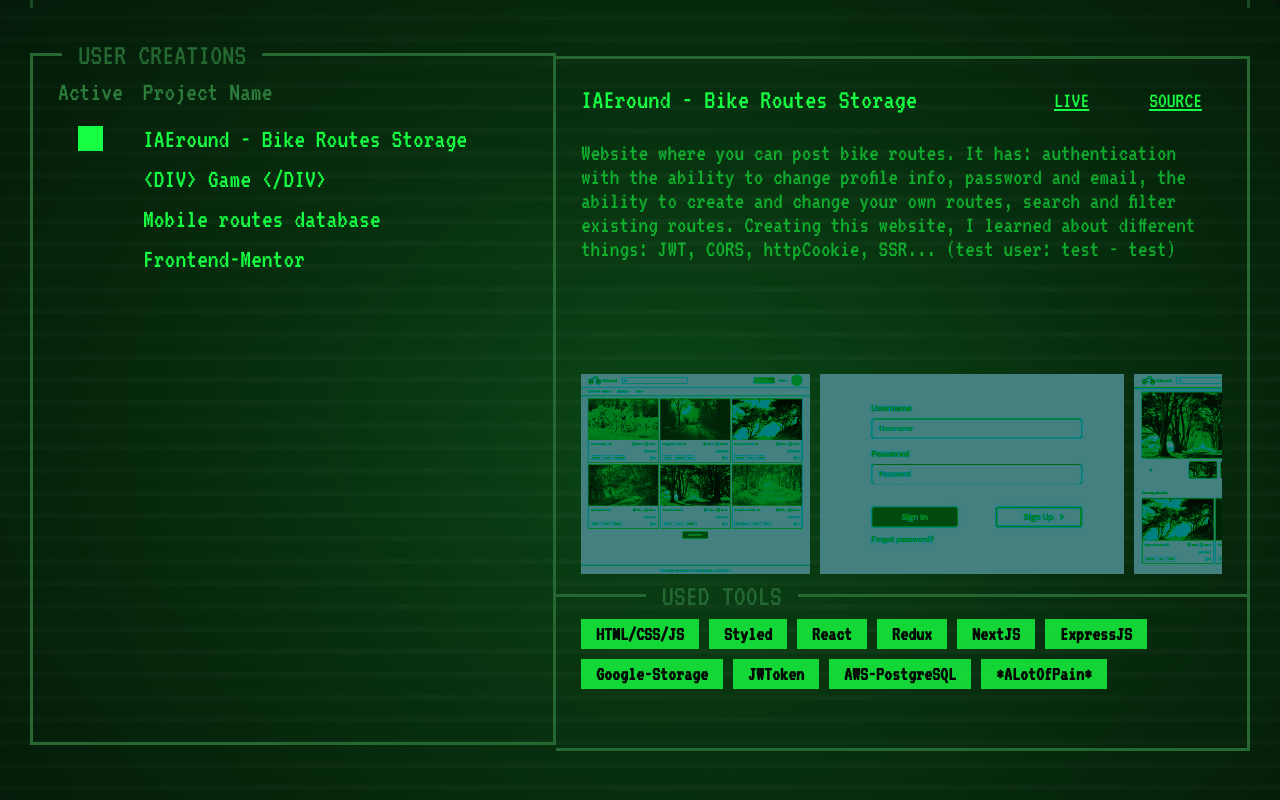
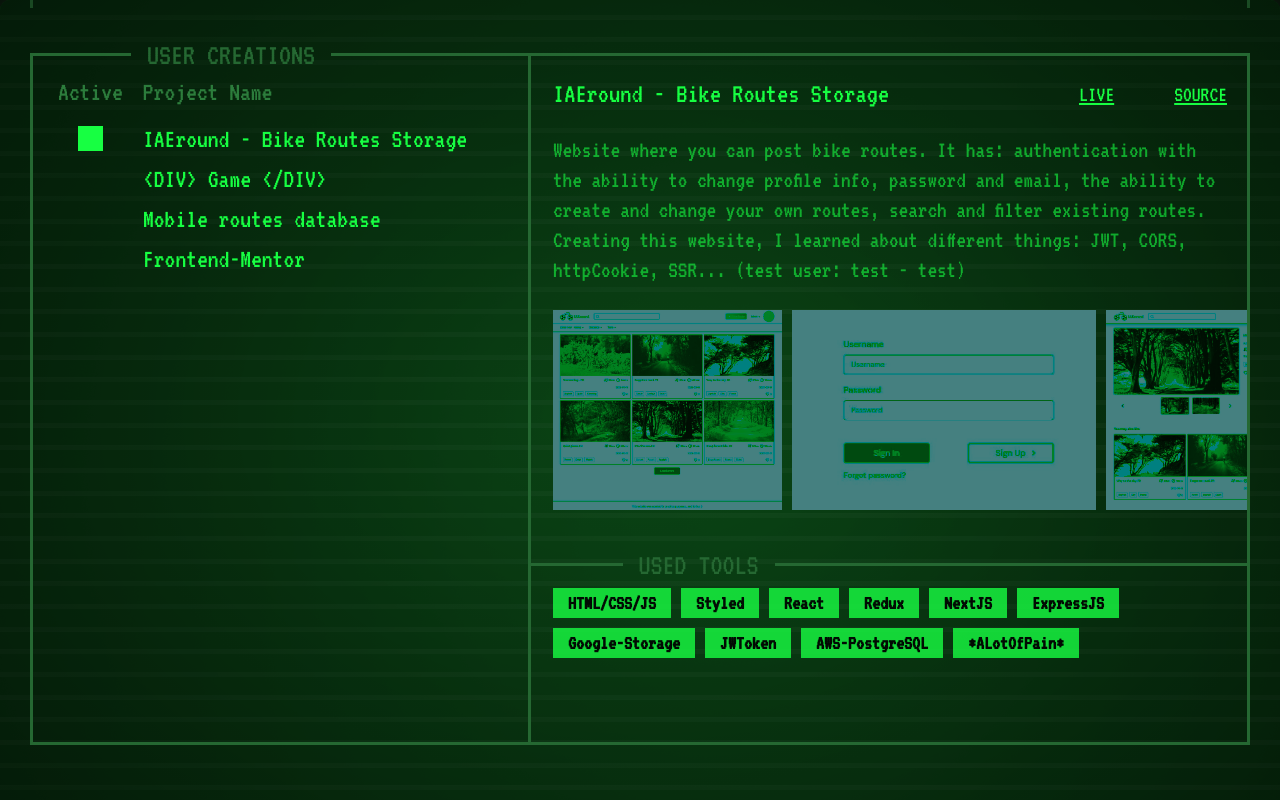
Before and after one commit to FalejevV/portfolio-page, a React (Create React App) app: page / in a window 1280 px wide. Both pictures are taken after a click on the button "WORK". Shown: the top 800 px of the page. Built offline with nearby package versions, Linux system fonts and the light colour scheme.

Commit message:
work page reworked fixes

```diff
--- a/src/components/UIBorderStat/UIBorderStat.styled.tsx
+++ b/src/components/UIBorderStat/UIBorderStat.styled.tsx
@@ -61,11 +61,10 @@ export const UIStatValueText = styled.div<{
     noRight?:boolean,
     noLeft?:boolean,
     textAlign?:string,
+    customPadding?:string,
 }>`
     width:100%;
-    padding:15px 25px;
-    padding-top:25px;
-    padding-bottom:25px;
+    padding:25px;
     color:${({ theme }) => theme.mainColor || "green"};
     font-size:24px;
     position:relative;
@@ -146,7 +145,15 @@ export const UIStatValueText = styled.div<{
     @media(max-width:1000px){
         font-size:20px;
         padding:25px 15px;
+
+        ${({ customPadding }) => customPadding && css`
+        padding: ${customPadding};
+        `}
     }
+
+    ${({ customPadding }) => customPadding && css`
+        padding: ${customPadding};
+    `}
 `
 
 
--- a/src/components/UIBorderStat/UIBorderStat.tsx
+++ b/src/components/UIBorderStat/UIBorderStat.tsx
@@ -16,7 +16,8 @@ function UIBorderStat(props:{
     noLeft?:boolean,
     gCol?:string,
     textAlign?:string,
-    element?:JSX.Element
+    element?:JSX.Element,
+    customPadding?:string
 }){
     return(
         <UIBorderStatContainer gCol={props.gCol} displayToggle={props.displayToggle} doDisplay={props.doDisplay}>
@@ -26,6 +27,7 @@ function UIBorderStat(props:{
                 <UITitleLine />
             </UITitleContainer>
             <UIStatValueText
+                            customPadding={props.customPadding}
                             textAlign={props.textAlign}
                             noLeft={props.noLeft}
                             noRight={props.noRight}
--- a/src/components/WorkAbout/WorkAbout.styled.tsx
+++ b/src/components/WorkAbout/WorkAbout.styled.tsx
@@ -4,14 +4,16 @@ import { PText } from "../../styles/Style.styled";
 export const WorkAboutContainer = styled.div`
     width:100%;
     height:100%;
-    padding:25px;
     display:flex;
     flex-direction: column;
     gap:25px;
+    padding-left:25px;
+    padding-bottom:25px;
 
-    @media(max-width:1000px){
-        padding:20px 15px;
-        padding-bottom:30px;
+    @media(max-width:940px){
+        padding-left:25px;
+        padding-bottom:25px;
+        padding-top:25px;
         gap:20px;
     }
 `
@@ -34,14 +36,16 @@ export const WorkAboutTitleContainer = styled.div`
     align-items: center;
     justify-content: space-between;
 `
-
 export const WorkAboutText = styled(PText)`
     font-size:24px;
+    line-height:30px;
     text-align: left;
     flex:1 auto;
     opacity: 0.6;
     transition: all 0.3s;
     overflow-y:scroll;
+    padding-right:15px;
+    max-height:150px;
     &:hover{
         opacity: 1;
     }
--- a/src/components/WorkAbout/WorkAbout.tsx
+++ b/src/components/WorkAbout/WorkAbout.tsx
@@ -26,7 +26,6 @@ function WorkAbout(props:{
             {props.isSmallScreen && <LineDivider></LineDivider>}
 
             <WorkAboutText>{props.isSmallScreen ? props.data.shortAbout : props.data.about}</WorkAboutText>
-
                 <WorkAboutImageContainer>
                     <WorkAboutImages>
                         {props.data.images.map((image:string) => <WorkAboutImage onClick={() => props.setZoomedImage(image)} key={nanoid()} alt="Project image" src={image} />)}
--- a/src/layout/WorkPage/WorkPage.styled.tsx
+++ b/src/layout/WorkPage/WorkPage.styled.tsx
@@ -4,6 +4,7 @@ export const WorkPageContainer = styled.div`
     width:100%;
     height:100%;
     display: flex;
+    align-items: flex-start;
 `
 
 
@@ -32,24 +33,34 @@ export const WPCreationListGrid = styled.div`
 
 export const WPProjectReviewContainer = styled.div`
     width:100%;
-    height:100%;
     flex:1 auto;
-    border:3px solid ${({ theme }) => theme.dimmColor || "red"};
-    margin-top:-2px;
-    max-height: 695px;
-    border-left:0px;
+    height:490px;
+    position:relative;
+    &:after{
+        content:"";
+        position:absolute;
+        left:0px;
+        top:-25px;
+        width:3px;
+        height:690px;
+        background-color: ${({ theme }) => theme.dimmColor || "red"};
+    }
+
     @media(max-width:940px){
         height:fit-content;
+
+        &:after{
+            display:none;
+        }
     }
+
 `
 
 export const WPProjectReviewMainContainer = styled.div`
-    max-height: 540px;
     height:100%;
     width:100%;
     overflow-x:hidden;
     overflow-y:scroll;
-
     @media(max-width:940px){
         height:fit-content;
         max-height: unset;
@@ -61,13 +72,14 @@ export const TagsContainer = styled.div`
     display: flex;
     width:100%;
     height:100%;
-    max-height: 100px;
+    max-height: 200px;
     flex-wrap: wrap;
     overflow-x:hidden;
     overflow-y: scroll;
 
-    @media(max-width:1000px){
+    @media(max-width:940px){
         padding-top:10px;
+        max-height: 100px;
     }
 `
 
--- a/src/layout/WorkPage/WorkPage.tsx
+++ b/src/layout/WorkPage/WorkPage.tsx
@@ -29,13 +29,15 @@ function WorkPage(props:{
 
             <WorkPageContainer>
                     {!isSmallScreen && <>
-                        <UIBorderStat leftTitleLineWidth="11%" fullCorner title={"USER CREATIONS"} element={
+                        <UIBorderStat customPadding="25px 0px 25px 25px" leftTitleLineWidth="11%" fullCorner title={"USER CREATIONS"} element={
+
+                        <WorkPageContainer>
                             <WPCreationListGrid>
                                 <PText dimm textAlign="left">Active</PText>
                                 <PText dimm textAlign="left">Project Name</PText>
                                 {projects.map((project,index:number) => <WorkRow key={nanoid()} onClick={() => setCurrentProject(index)} name={project.name} toggle={currentProject===index} />)}
                             </WPCreationListGrid>
-                        }/>
+
 
                             <WPProjectReviewContainer>
                                 <WPProjectReviewMainContainer>
@@ -48,7 +50,9 @@ function WorkPage(props:{
                                     </TagsContainer>
                                 }/>
                             </WPProjectReviewContainer>
+                        </WorkPageContainer>
 
+                        }/>
                     </>
                     }
 
--- a/src/projects.tsx
+++ b/src/projects.tsx
@@ -46,7 +46,7 @@ const projects:IProject[]= [
     },
     {
         name:"Frontend-Mentor",
-        about:"My exercises from the FrontendMentor website",
+        about:"My first practical tasks in creating various elements of web pages from the Frontend Mentor website",
         shortAbout:`My exercises from the FrontendMentor website`,
         images:[
             "/img/projects/fmentor1.png",
```
Lines whose indentation alone changed are shown as unchanged.
